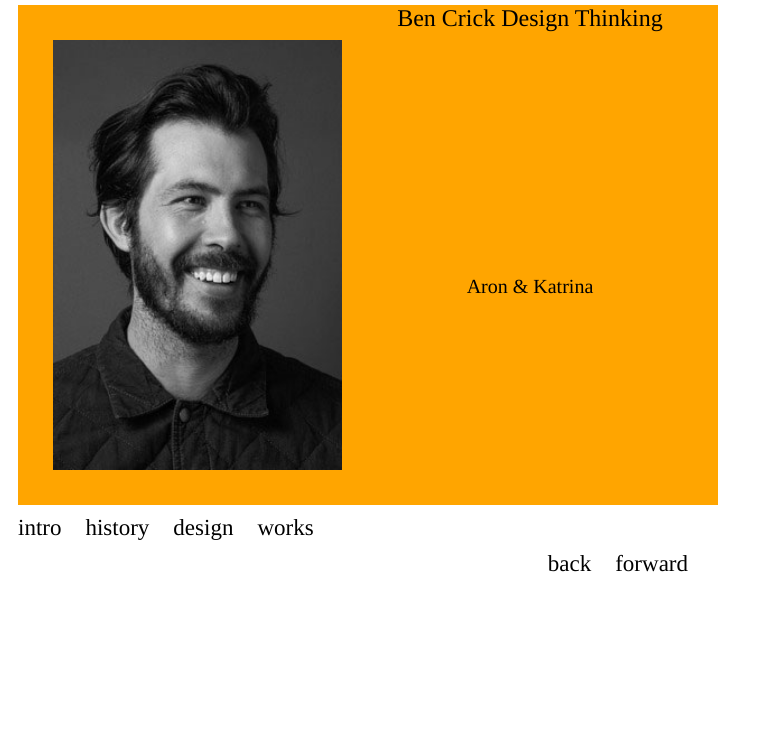
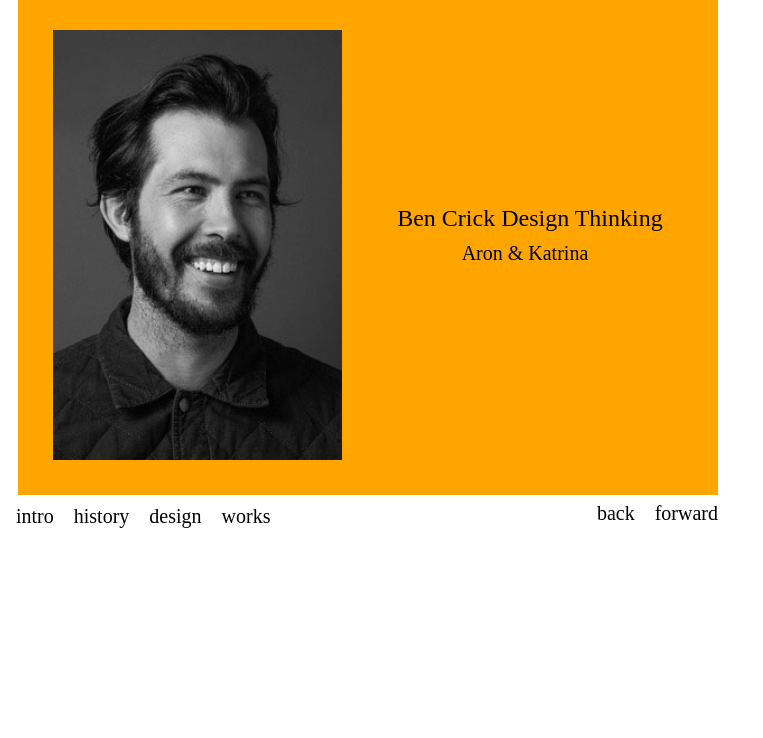
Before and after one commit to aw1954/aw1954.github.io, a plain HTML site: page bencrick/index.html in a window 1280 px wide. Shown: the part 62-800 px from the top of the page, without its empty margins (0-763 px from the left). Drawn offline with Linux system fonts and the light colour scheme.

Commit message:
Update bencrick.css

```diff
--- a/bencrick/bencrick.css
+++ b/bencrick/bencrick.css
@@ -1,6 +1,6 @@
 body {
     background-color: white;
-    font-family: times;
+    font-family: montserrat;
 }
 
 div {
@@ -17,28 +17,37 @@ h1 {
 }
 
 h2 {
+    margin: 0; /*https://www.w3schools.com/howto/howto_css_center-vertical.asp*/
+    position: relative;
+    top: 42%;
     text-align: center;
-    height:250;
 }
 
 h3 {
+    margin: 0; /*https://www.w3schools.com/howto/howto_css_center-vertical.asp*/
+    position: relative;
+    top: 42%;
     text-align: center;
+    padding:10;
     font-size: 20;
-    height:250;
 }
 
 a {
     color:black;
     text-transform: lowercase;
-    font-size:23px;
-    padding:10px;
+    font-size:20px;
+    padding:8px;
     text-decoration: none; /*www.w3schools.com/cssref/pr_text_text-decoration.asp*/
+}
+
+a:hover {
+    color:orange;
 }
 
 .navi {
     text-align: right;
     padding:0;
-    margin:10;
+    margin:-26px -18px 0px 0px;
 }
 
 .container {
```
